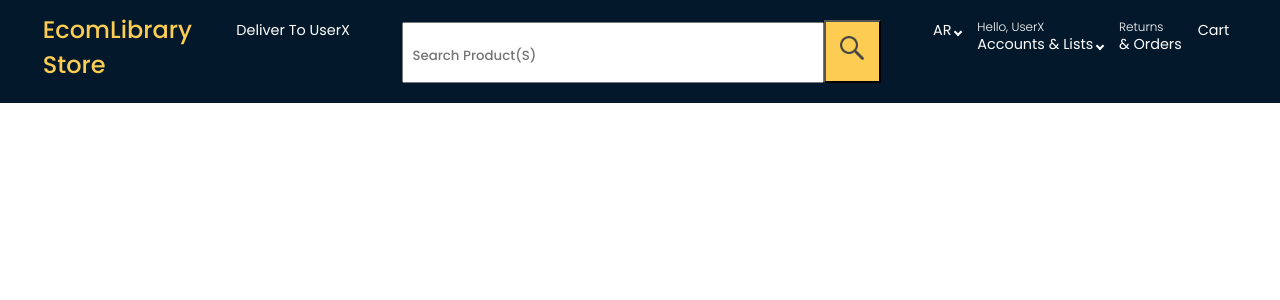
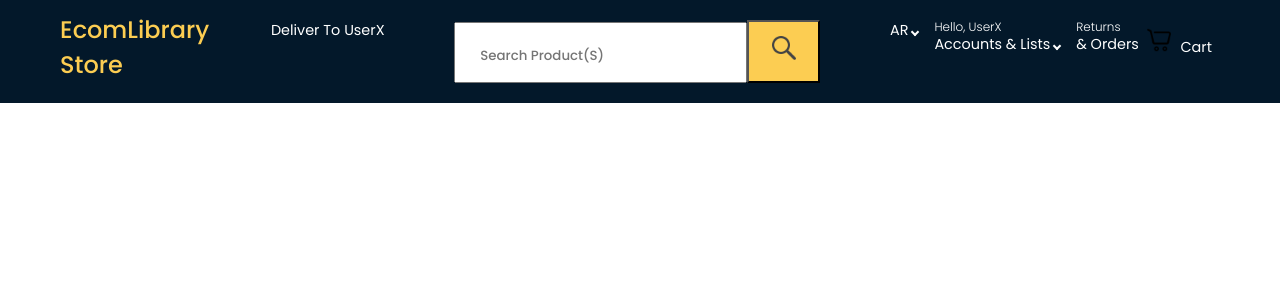
Before and after one commit to OussamaAalailiev/E-commerce-library-FrontEnd-OA, an Angular app: page / in a window 1280 px wide. Shown: the top 300 px of the page. Built offline with nearby package versions, Linux system fonts and the light colour scheme.

Commit message:
modify cart

```diff
--- a/src/app/components/header/header.component.css
+++ b/src/app/components/header/header.component.css
@@ -60,7 +60,8 @@ header .navbar ul li a{
   font-size: 0.9rem;
   padding: 0.5rem;
   color: white;
-  display: block;
+  /*display: block;*/
+  display: inline-block;
   /*float: right;*/
 }
 .onhover:hover{
@@ -70,6 +71,7 @@ header .navbar ul li a{
   padding: 0;
 }
 .searchBtn{
+  width: 20%;
   /*color: white;*/
   background-color: #fccd52;
   /*padding: 0.5rem;*/
@@ -81,7 +83,13 @@ header .navbar ul li a{
 .searchIcon{
   width: 1.5rem;
 }
+.shoppingIcon{
+  margin-right: 0.1rem;
+  width: 1.5rem;
+  padding-top: 1rem;
+}
 input{
-  padding: 1.4rem 9.9rem 0.9rem 0rem;
+  width: 80%;
+  padding: 1.4rem 1.9rem 0.9rem 1rem;
 
 }
--- a/src/app/components/header/header.component.html
+++ b/src/app/components/header/header.component.html
@@ -2,9 +2,7 @@
   <a href="#1" class="logo onhover"><section style="color: #fccd52">EcomLibrary</section> Store</a>
   <a href="#2" class="after__logo onhover">deliver to userX</a>
   <form action="" class="after__logo">
-    <span >
-      <input type="text" placeholder="Search product(s)">
-    </span>
+    <input type="text" placeholder="Search product(s)">
     <span >
       <button type="submit" class="searchBtn" >
 <!--        <span style="padding-left: 0.5rem;"></span>-->
@@ -23,7 +21,14 @@
         <span>Accounts & Lists </span>
         <i class="arrow down"></i></a></li>
       <li><a href="#5" class="onhover"><section class="nav-line-1 ">Returns</section> & Orders</a></li>
-      <li><a href="#6" class="onhover">Cart</a></li>
+      <li>
+        <i>
+          <img src="./assets/images/shoppingCart.png" alt="" class="shoppingIcon" style="display: inline">
+        </i>
+        <a href="#6" class="onhover">
+          Cart
+        </a>
+      </li>
     </ul>
   </nav>
 </header>
```
Also changed, not shown: src/assets/images/shoppingCart.png (added).
